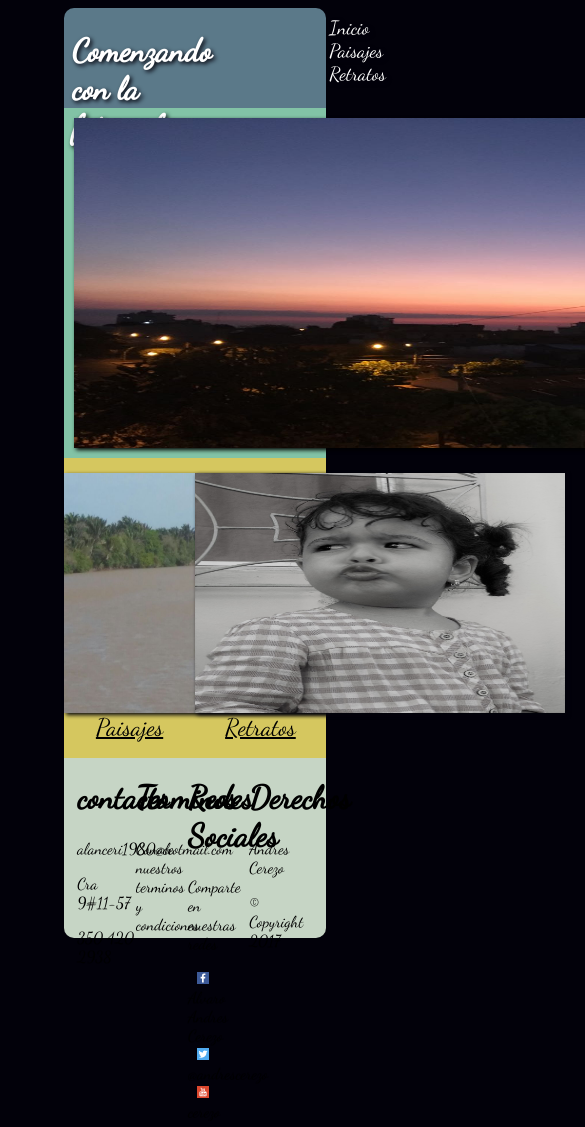
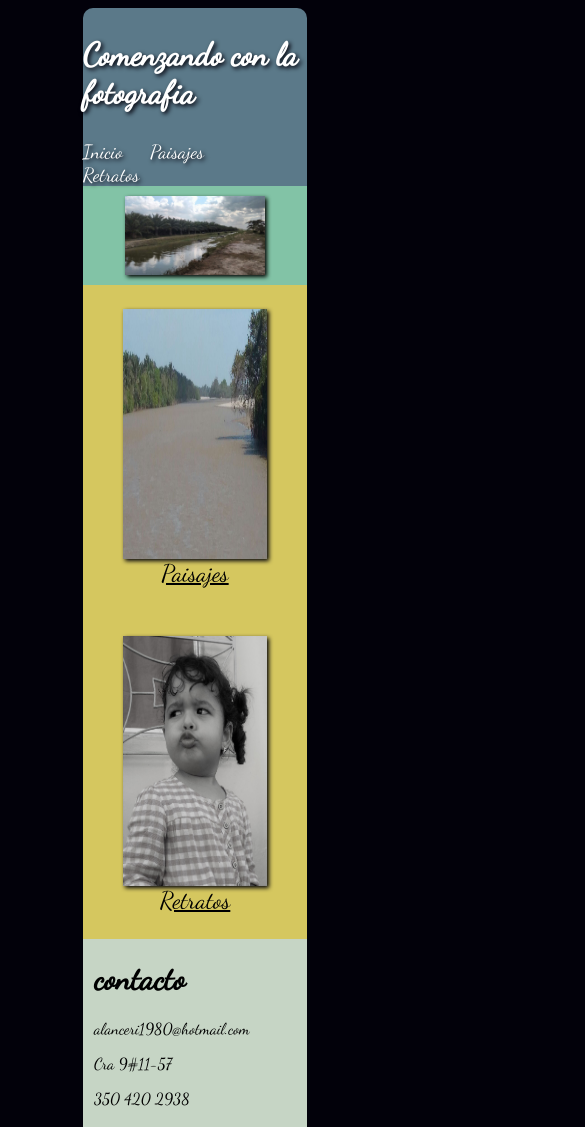
Before and after one commit to andresCerezoRios/final-de-ccs, a plain HTML site: page index.html in a window 390 px wide. Shown: the top 1127 px of the page, 585 px wide, since content can reach past the window. Drawn offline with Linux system fonts and the light colour scheme.

Commit message:
creando media querys e imagenes responsivas

```diff
--- a/css/estilos.css
+++ b/css/estilos.css
@@ -4,60 +4,56 @@ body{
 }
 header{
   background-color: #5b7989;
-  width: 70%;
-  height: 100px;
+  width: 60%;
+  height: 40%;
   border-top-left-radius:  10px;
   border-top-right-radius: 10px;
   margin:0 auto;
   display: flex;
 }
 section{
-  width: 70%;
-  height: 350px;
+  width: 60%;
+  height: 40%;
   background-color: #82c3a6;
   margin: 0 auto;
 }
 footer{
-  width: 70%;
-  height: 180px;
+  width: 60%;
+  height: 40%;
   background-color:#c6d5c5;
   border-bottom-left-radius:10px;
   border-bottom-right-radius: 10px;
   margin:0 auto;
 }
-.contenedor1 h1{
-  padding-left: 3%;
-  padding-top: 1%;
-  color: white;
-  filter: drop-shadow(2px 2px 2px #02010a);
-}
- a[href^="html/Paisajes.html"],a[href^="html/Retratos.html"],a[href]{
-  padding-right: 20px;
-  color: white;
-  text-decoration: none;
-  filter: drop-shadow(2px 2px 2px #02010a);
-  }
-.contenedor1 nav{
-  padding-left: 45%;
-  padding-top: 3%;
-  font-size: 1.2em;
-
-}
-section img{
+#container img{
+  width: 62%;
   margin:0 auto;
-  width: 950px;
-  height: 330px;
   display: inline-block;
   display: block;
   padding: 10px;
   filter: drop-shadow(2px 2px 2px black);
 }
-
+.titulo{
+  padding-left: 0%;
+  padding-top: 3%;
+  color: white;
+  filter: drop-shadow(2px 2px 2px #02010a);
+}
+ a[href^="html/Paisajes.html"],a[href^="html/Retratos.html"],a[href]{
+  padding-right: 10%;
+  color: white;
+  text-decoration: none;
+  filter: drop-shadow(2px 2px 2px #02010a);
+  }
+.enlaces{
+  padding-right: 0%;
+  padding-top: 3%;
+  font-size: 1.2em;
+}
 .contenedor {
   margin: 0;
   padding: 0;
-  width: 70%;
-  height: 300px;
+  width: 60%;
 	display: flex;
 	flex-flow: row wrap;
   margin:0 auto;
@@ -83,12 +79,12 @@ section img{
   width: 50%;
 }
 .bloque1 img{
-  width: 370px;
-  height: 240px;
+  width: 100%;
+  height: 250px;
   display: inline-block;
   display: block;
   margin: auto;
-  padding-top: 15px;
+  padding-top: 0;
   transition: 2s;
   filter: drop-shadow(2px 2px 2px #02010a);
 }
@@ -97,12 +93,12 @@ section img{
   filter: drop-shadow(2px 2px #82c3a6);
 }
 .bloque2 img{
-  width: 370px;
-  height: 240px;
+  width: 100%;
+  height: 250px;
   display: inline-block;
   display: block;
   margin: auto;
-  padding-top: 15px;
+  padding-top: 0;
   transition: 1s;
   filter: drop-shadow(2px 2px 2px #02010a);
 }
@@ -115,7 +111,6 @@ section img{
   margin: 0;
   padding: 0;
   width: 90%;
-  height: 300px;
   display: flex;
   flex-flow: row wrap;
   margin:0 auto;
@@ -158,3 +153,38 @@ img[src$="png"]{
   color: black;
   filter: none;
 }
+
+@media screen and (min-width:900px) {
+  #wrapper{
+    width: 100%;
+    margin: 0 auto;
+  }
+}
+@media screen and (max-width:900px) {
+  #wrapper{
+    width: 100%;
+    margin: 0 auto;
+  }
+
+  #container{
+    width: 100%;
+  }
+  .bloque1{
+    width: 100%;
+  }
+  .bloque2{
+    width: 100%;
+  }
+  .serie1{
+    width: 100%;
+  }
+  .serie2{
+    width: 100%;
+  }
+  .serie3{
+    width: 100%;
+  }
+  .serie4{
+    width: 100%;
+  }
+}
--- a/html/css/estilos.css
+++ b/html/css/estilos.css
@@ -4,16 +4,16 @@ body{
 }
 header{
   background-color: #5b7989;
-  width: 70%;
-  height: 100px;
+  width: 60%;
+  height: 40%;
   border-top-left-radius:  10px;
   border-top-right-radius: 10px;
   margin:0 auto;
   display: flex;
 }
 footer{
-  width: 70%;
-  height: 180px;
+  width: 60%;
+  height: 40%;
   background-color:#c6d5c5;
   border-bottom-left-radius:10px;
   border-bottom-right-radius: 10px;
@@ -27,13 +27,13 @@ footer{
   filter: drop-shadow(2px 2px 2px #02010a);
 }
 nav a[href^="html/Paisajes.html"],a[href^="html/Retratos.html"],a[href]{
-  padding-right: 20px;
+  padding-right: 15px;
   color: white;
   text-decoration: none;
   filter: drop-shadow(2px 2px 2px #02010a);
   }
 .contenedor1 nav{
-  padding-left: 45%;
+  padding-left: 35%;
   padding-top: 3%;
   font-size: 1.2em;
 
@@ -41,8 +41,7 @@ nav a[href^="html/Paisajes.html"],a[href^="html/Retratos.html"],a[href]{
 .contenedor {
   margin: 0;
   padding: 0;
-  width: 70%;
-  height: 500px;
+  width: 60%;
 	display: flex;
 	flex-flow: row wrap;
   margin:0 auto;
@@ -73,33 +72,30 @@ nav a[href^="html/Paisajes.html"],a[href^="html/Retratos.html"],a[href]{
   width: 33%;
 }
 .bloque1 img{
-  width: 300px;
-  height: 200px;
+  width: 95%;
   display: inline-block;
   display: block;
   margin: auto;
-  padding-top: 15px;
+  padding-top: 10px;
   filter: drop-shadow(2px 2px 2px #02010a);
 }
 
 .bloque2 img{
-  width: 300px;
-  height: 200px;
+  width: 95%;
   display: inline-block;
   display: block;
   margin: auto;
-  padding-top: 15px;
+  padding-top: 10px;
   transition: 1s;
   filter: drop-shadow(2px 2px 2px #02010a);
 }
 
 .bloque3 img{
-  width: 300px;
-  height: 200px;
+  width: 95%;
   display: inline-block;
   display: block;
   margin: auto;
-  padding-top: 15px;
+  padding-top: 10px;
   transition: 1s;
   filter: drop-shadow(2px 2px 2px #02010a);
 }
@@ -107,8 +103,8 @@ nav a[href^="html/Paisajes.html"],a[href^="html/Retratos.html"],a[href]{
 .series{
   margin: 0;
   padding: 0;
-  width: 90%;
-  height: 300px;
+  width: 80%;
+
   display: flex;
   flex-flow: row wrap;
   margin:0 auto;
--- a/index.html
+++ b/index.html
@@ -8,25 +8,37 @@
    <title>Comenzando con la Fotografia</title>
  </head>
  <body>
-   <header class="contenedor1">
+   <div id="wrapper">
+   <header>
+     <div class="contenedor1">
+       <div class="titulo">
          <h1>Comenzando con la fotografia</h1>
-     <nav>
+       </div>
+       <div class="enlaces">
           <a href>Inicio</a>
           <a href="html/Paisajes.html">Paisajes</a>
           <a href="html/Retratos.html">Retratos</a>
-     <nav>
+       </div>
+    </div>
    </header>
     <section>
-       <img src="imagenes/tardellanos.jpg"/>
+     <div id="container">
+       <img src="imagenes/bueyes.jpg"/>
+     </div>
     </section>
     <div class="contenedor" role="main">
      <div class="bloque1">
+      <figure>
        <img src="imagenes/rio.jpg"/>
        <figcaption>Paisajes</figcaption>
+      </figure>
      </div>
      <div class="bloque2">
+      <figure>
        <img src="imagenes/luci.jpg"/>
        <figcaption>Retratos</figcaption>
+      </figure>
+     </div>
     </div>
    </div>
    <footer>
@@ -55,7 +67,6 @@
        <div class="serie4">
         <h1>Derechos</h1>
         <p>Andres Cerezo</p> &#169 Copyright 2017
-
        </div>
     </div>
    </footer>
```
Also changed, not shown: html/Paisajes.html (+9 -9 lines), html/Retratos.html (+6 -6 lines), html/imagenes/amigos.JPG (added), html/imagenes/tardellanos.JPG (added), imagenes/family.JPG (added), 1 other file. Lines whose indentation alone changed are shown as unchanged.
